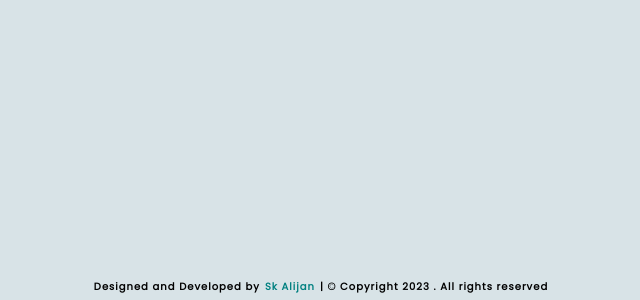
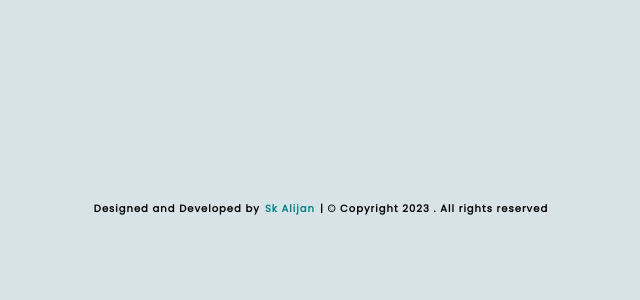
Before and after one commit to SK-ALIJAN/SK-ALIJAN.github.io, a React (Create React App) app: page / in a window 1280 px wide. Shown: the part 7665-7965 px from the top of the page, without its empty margins (319-959 px from the left). After the commit the page ends 7887 px from the top, so only its background shows below. Built offline with nearby package versions, Linux system fonts and the light colour scheme.

Commit message:
css bugs fixed in contact section

```diff
--- a/src/App.css
+++ b/src/App.css
@@ -754,14 +754,11 @@ form textarea::placeholder {
 }
 
 #Footer {
-  margin-top: 78px;
-
   display: flex;
   align-items: center;
   justify-content: center;
   letter-spacing: 1px;
   font-size: 14px;
-
   font-weight: 900;
 }
 
```
